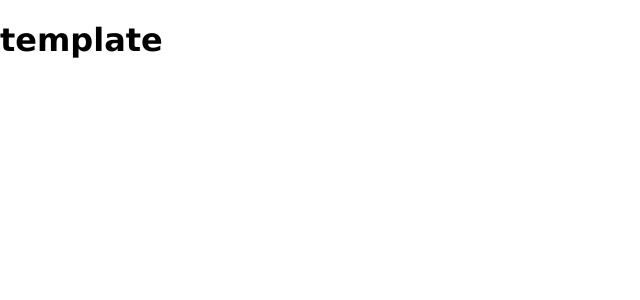
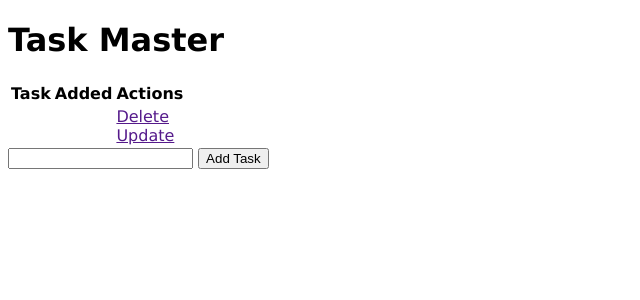
Before and after one commit to namitdoshi/flask-basic-CRUD, a Flask app: page / in a window 1280 px wide. Shown: the top 300 px of the page, without its empty margins (0-640 px from the left). Run offline with Flask 2, Linux system fonts and the light colour scheme.

Commit message:
tables and form created
form to submit the data and table will be used to display and perform operations on the same

```diff
--- a/static/css/style.css
+++ b/static/css/style.css
@@ -1,4 +1,4 @@
 body {
-  margin: 0;
+  /* margin: 0; */
   font-family: 'Lucida Sans', 'Lucida Sans Regular', 'Lucida Grande', 'Lucida Sans Unicode', Geneva, Verdana, sans-serif
 }
--- a/templates/index.html
+++ b/templates/index.html
@@ -1,9 +1,30 @@
 {% extends 'base.html' %}
 
 {% block head %}
-
+<title>Task Master</title>
 {% endblock %}
 
 {% block body %}
-<h1>template</h1>
+<div class="content">
+  <h1>Task Master</h1>
+  <table>
+    <tr>
+      <th>Task</th>
+      <th>Added</th>
+      <th>Actions</th>
+    </tr>
+    <tr>
+      <td></td>
+      <td></td>
+      <td>
+        <a href="">Delete</a><br>
+        <a href="">Update</a>
+      </td>
+    </tr>
+  </table>
+  <form action="/" method="POST">
+    <input type="text" name="content" id="content">
+    <input type="submit" value="Add Task">
+  </form>
+</div>
 {% endblock%}
```
